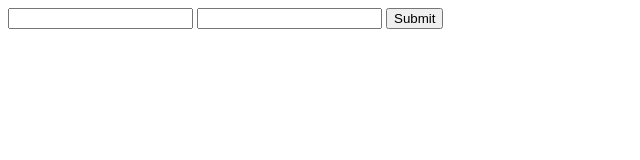
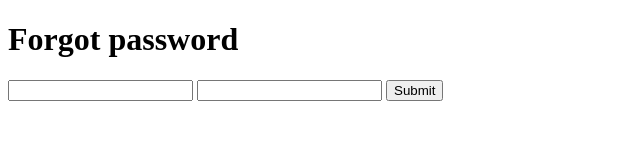
Before and after one commit to nandoferdiansah19/belajar-git-remote, a plain HTML site: page forgot-password.html in a window 1280 px wide. Shown: the whole page, without its empty margins (0-640 px from the left). Drawn offline with Linux system fonts and the light colour scheme.

Commit message:
Fix heading and title at forgot-password.html

```diff
--- a/forgot-password.html
+++ b/forgot-password.html
@@ -3,9 +3,10 @@
   <head>
     <meta charset="UTF-8" />
     <meta name="viewport" content="width=device-width, initial-scale=1.0" />
-    <title>Document</title>
+    <title>forgot password</title>
   </head>
   <body>
+    <h1>Forgot password</h1>
     <form action="">
       <input type="text" />
       <input type="email" />
```
